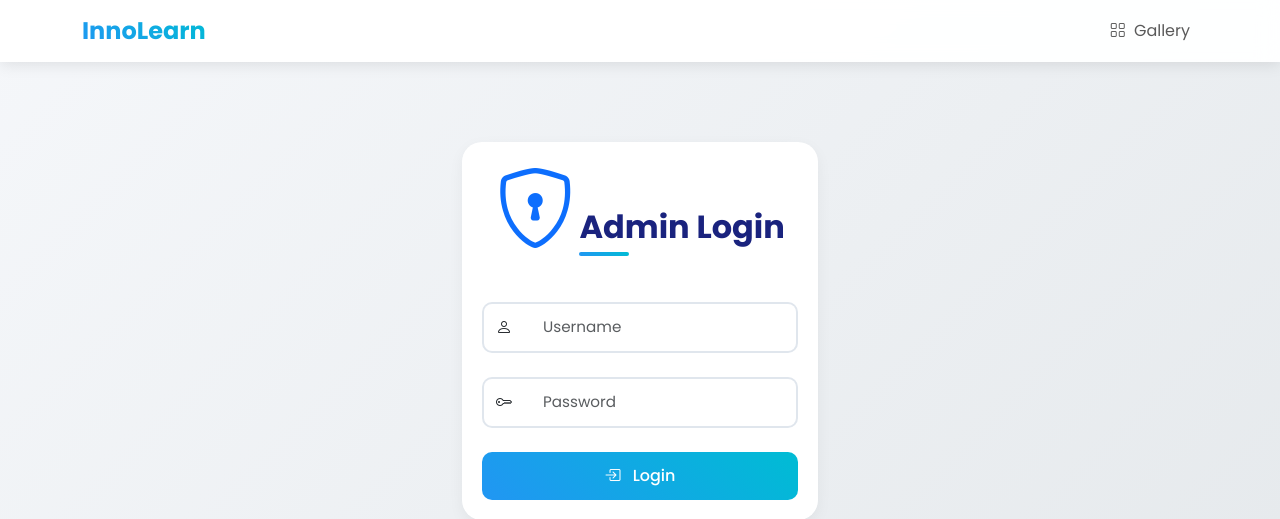
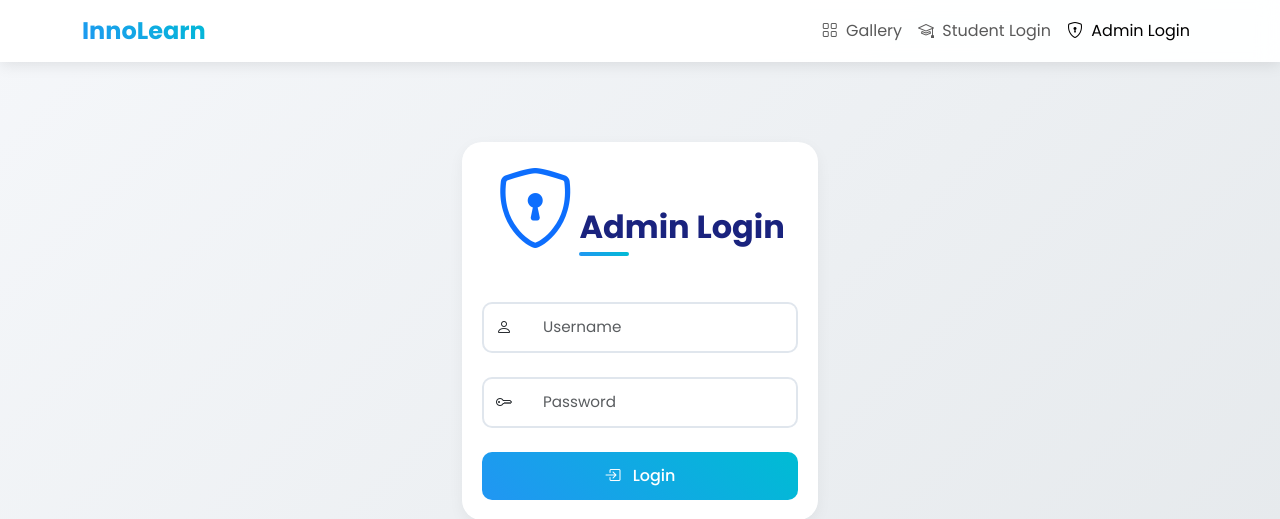
Before and after one commit to iligashi-work/InnoLearn, a PHP site: page /admin/login.php in a window 1280 px wide. Shown: the top 519 px of the page. Run offline with PHP 8.4, Linux system fonts and the light colour scheme; some libraries are stand-ins or nearby versions.

Commit message:
Update login.php

```diff
--- a/admin/login.php
+++ b/admin/login.php
@@ -100,6 +100,16 @@ if ($_SERVER['REQUEST_METHOD'] === 'POST') {
                     <li class="nav-item">
                         <a class="nav-link" href="../public_gallery.php">
                             <i class="bi bi-grid me-1"></i> Gallery
+                        </a>
+                    </li>
+                    <li class="nav-item">
+                        <a class="nav-link" href="../student_login.php">
+                            <i class="bi bi-mortarboard me-1"></i> Student Login
+                        </a>
+                    </li>
+                    <li class="nav-item">
+                        <a class="nav-link active" href="login.php">
+                            <i class="bi bi-shield-lock me-1"></i> Admin Login
                         </a>
                     </li>
                 </ul>
```
